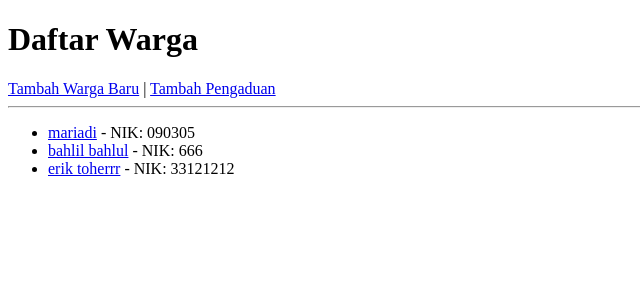
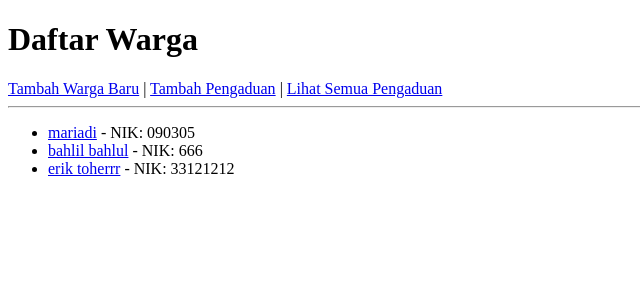
Before and after one commit to MRYDXXZ/Kelurahan, a Django app: page /warga/ in a window 1280 px wide. Shown: the top 300 px of the page, without its empty margins (0-640 px from the left). Run offline with Django 5.2, Linux system fonts and the light colour scheme; data comes from the database, SQL or seed files in the repository; both versions use the stored data as it was after the commit.

Commit message:
commit pertemuan 4

```diff
--- a/data_kelurahan/warga/templates/warga/pengaduan_list.html
+++ b/data_kelurahan/warga/templates/warga/pengaduan_list.html
@@ -16,6 +16,10 @@
               Dilaporkan oleh: <strong>{{ aduan.pelapor.nama_lengkap }}</strong> |
               Tanggal: {{ aduan.tanggal_pengaduan|date:"d F Y H:i" }}
             </small>
+            <div>
+              <a href="{% url 'pengaduan-edit' aduan.pk %}">Edit</a> |
+              <a href="{% url 'pengaduan-hapus' aduan.pk %}">Hapus</a>
+            </div>
           </li>
         {% endfor %}
       </ul>
--- a/data_kelurahan/warga/templates/warga/warga_detail.html
+++ b/data_kelurahan/warga/templates/warga/warga_detail.html
@@ -13,7 +13,11 @@
     </style>
 </head>
 <body>
-    <h1>Detail Warga</h1>
+    <h1>Detail Warga: {{ object.nama_lengkap }}</h1>
+
+    <a href="{% url 'warga-edit' object.pk %}">Edit Data</a> |
+    <a href="{% url 'warga-hapus' object.pk %}">Hapus Data</a>
+    <hr>
     <div class="card">
         <dl>
             <dt>Nama Lengkap</dt>
--- a/data_kelurahan/warga/templates/warga/warga_list.html
+++ b/data_kelurahan/warga/templates/warga/warga_list.html
@@ -8,6 +8,8 @@
     <a href="{% url 'warga-tambah' %}">Tambah Warga Baru</a>
     |
     <a href="{% url 'pengaduan-tambah' %}">Tambah Pengaduan</a>
+    |
+    <a href="{% url 'pengaduan-list' %}">Lihat Semua Pengaduan</a>
     <hr>
     <ul>
         {% for warga in object_list %}
--- a/data_kelurahan/warga/urls.py
+++ b/data_kelurahan/warga/urls.py
@@ -1,10 +1,14 @@
 from django.urls import path
-from .views import WargaListView, WargaDetailView, PengaduanListView, WargaCreateView, PengaduanCreateView
+from .views import WargaListView, WargaDetailView, PengaduanListView, WargaCreateView, PengaduanCreateView, WargaUpdateView, WargaDeleteView, PengaduanUpdateView, PengaduanDeleteView
 
 urlpatterns = [
     path('', WargaListView.as_view(), name='warga-list'),
     path('tambah/', WargaCreateView.as_view(), name='warga-tambah'),
     path('<int:pk>/', WargaDetailView.as_view(), name='warga-detail'),
+    path('<int:pk>/edit/', WargaUpdateView.as_view(), name='warga-edit'),
+    path('<int:pk>/hapus/', WargaDeleteView.as_view(), name='warga-hapus'),
     path('pengaduan/', PengaduanListView.as_view(), name='pengaduan-list'),
     path('pengaduan/tambah/', PengaduanCreateView.as_view(), name='pengaduan-tambah'),
+    path('pengaduan/<int:pk>/edit/', PengaduanUpdateView.as_view(), name='pengaduan-edit'),
+    path('pengaduan/<int:pk>/hapus/', PengaduanDeleteView.as_view(), name='pengaduan-hapus'),
 ]
--- a/data_kelurahan/warga/views.py
+++ b/data_kelurahan/warga/views.py
@@ -1,6 +1,6 @@
 from django.shortcuts import render
 from django.urls import reverse_lazy
-from django.views.generic import ListView, DetailView, CreateView
+from django.views.generic import ListView, DetailView, CreateView, UpdateView, DeleteView
 from .models import Warga, Pengaduan
 from .forms import WargaForm, PengaduanForm
 
@@ -31,3 +31,29 @@ class PengaduanCreateView(CreateView):
 	form_class = PengaduanForm
 	template_name = 'warga/pengaduan_form.html'
 	success_url = reverse_lazy('pengaduan-list')
+
+
+class WargaUpdateView(UpdateView):
+	model = Warga
+	form_class = WargaForm
+	template_name = 'warga/warga_form.html'
+	success_url = reverse_lazy('warga-list')
+
+
+class WargaDeleteView(DeleteView):
+	model = Warga
+	template_name = 'warga/warga_confirm_delete.html'
+	success_url = reverse_lazy('warga-list')
+
+
+class PengaduanUpdateView(UpdateView):
+	model = Pengaduan
+	form_class = PengaduanForm
+	template_name = 'warga/pengaduan_form.html'
+	success_url = reverse_lazy('pengaduan-list')
+
+
+class PengaduanDeleteView(DeleteView):
+	model = Pengaduan
+	template_name = 'warga/pengaduan_confirm_delete.html'
+	success_url = reverse_lazy('pengaduan-list')
```
Also changed, not shown: data_kelurahan/warga/templates/warga/pengaduan_confirm_delete.html (added, +15 -0 lines), data_kelurahan/warga/templates/warga/warga_confirm_delete.html (added, +15 -0 lines), data_kelurahan/db.sqlite3.
